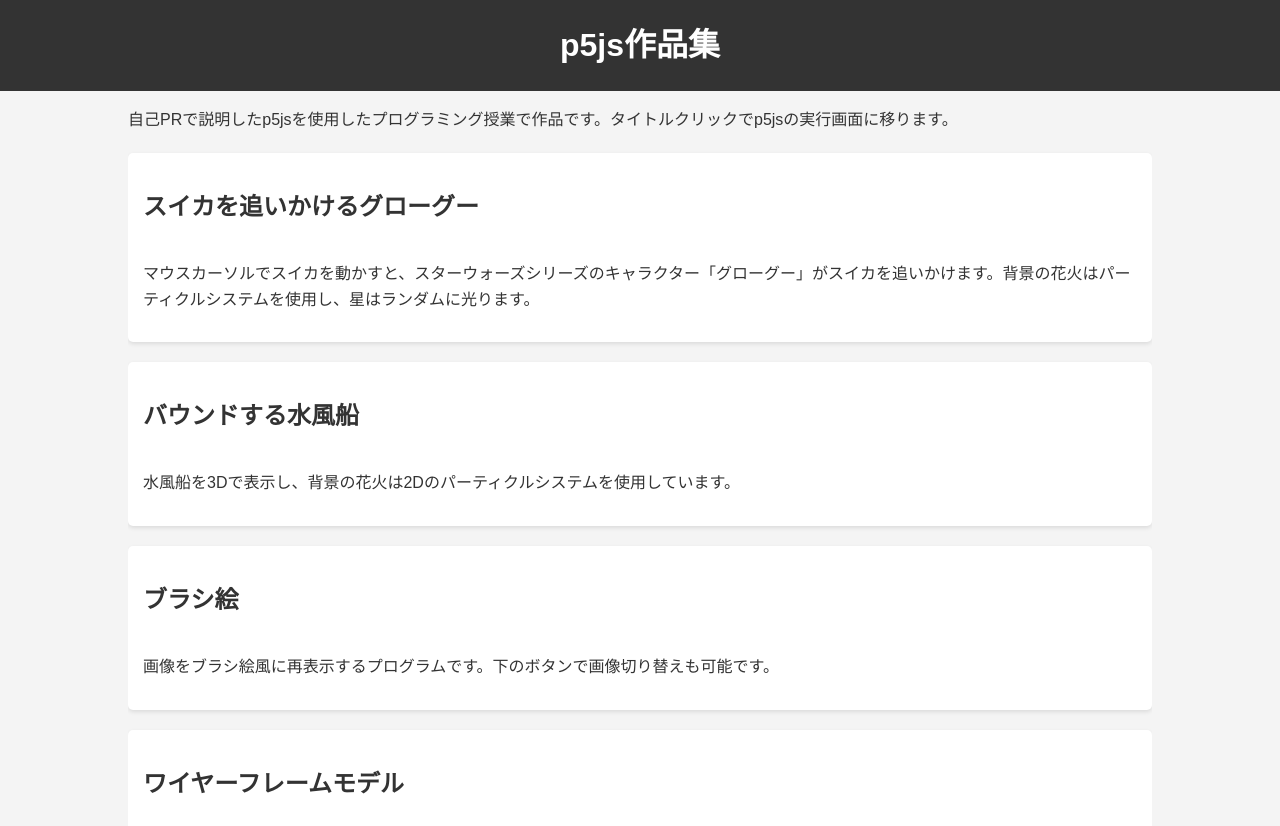
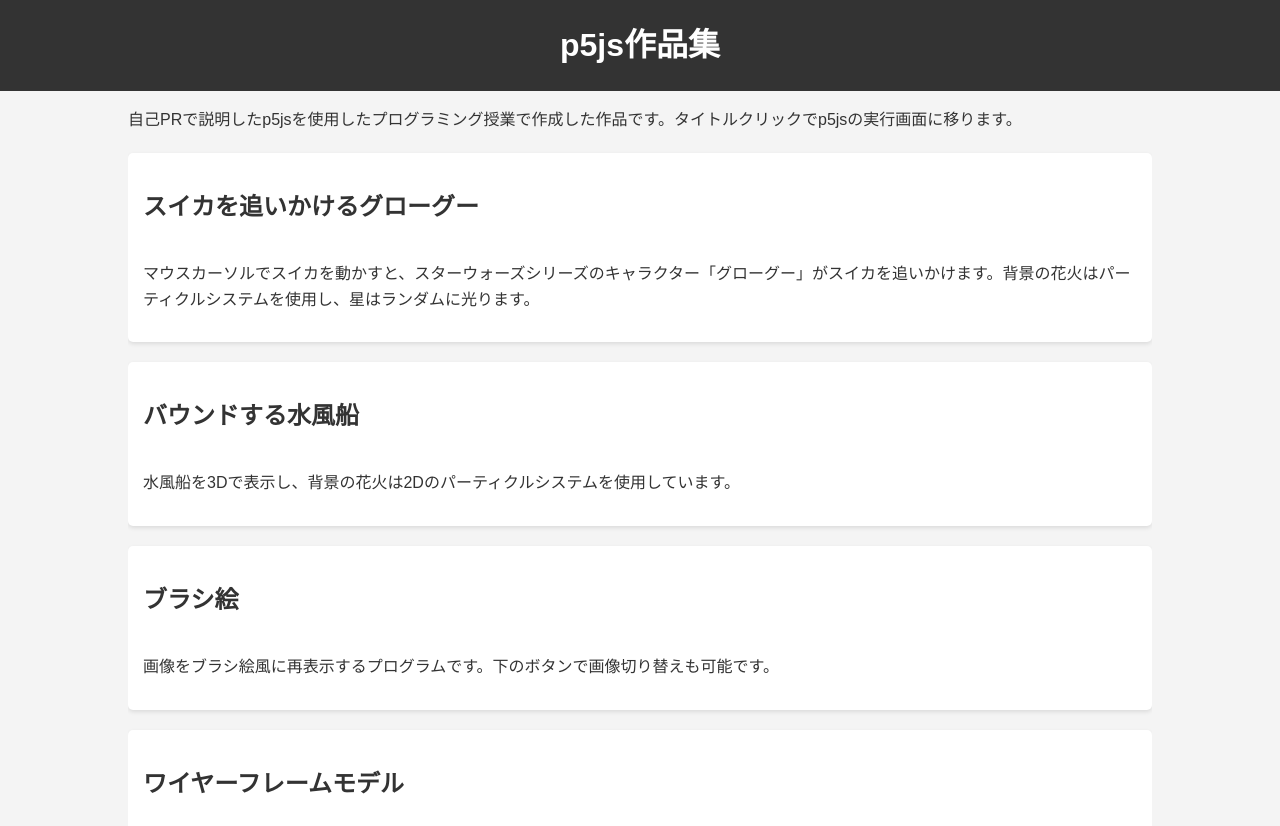
Before and after one commit to LE0NTONY/shun1.github.io, a plain HTML site: page index.html in a window 1280 px wide. Shown: the top 826 px of the page. Drawn offline with Linux system fonts and the light colour scheme.

Commit message:
Update index.html

```diff
--- a/index.html
+++ b/index.html
@@ -55,7 +55,7 @@
         </div>
     </header>
     <div class="container">
-        <p>自己PRで説明したp5jsを使用したプログラミング授業で作品です。タイトルクリックでp5jsの実行画面に移ります。</p>
+        <p>自己PRで説明したp5jsを使用したプログラミング授業で作成した作品です。タイトルクリックでp5jsの実行画面に移ります。</p>
 
         <div class="project">
             <a href="https://editor.p5js.org/21db061/full/JOs9lZoGT" target="_blank"><h2>スイカを追いかけるグローグー</h2></a>
```
